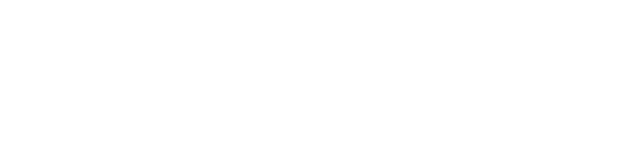
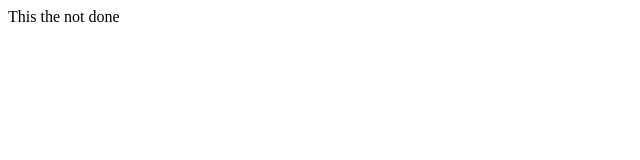
Before and after one commit to mgurunule/gitrepo, a plain HTML site: page index.html in a window 1280 px wide. Shown: the whole page, without its empty margins (0-640 px from the left). Drawn offline with Linux system fonts and the light colour scheme.

Commit message:
update index

```diff
--- a/index.html
+++ b/index.html
@@ -1,6 +1,6 @@
 <html>
 
-
+This the not done
 
 
 </html>
```
